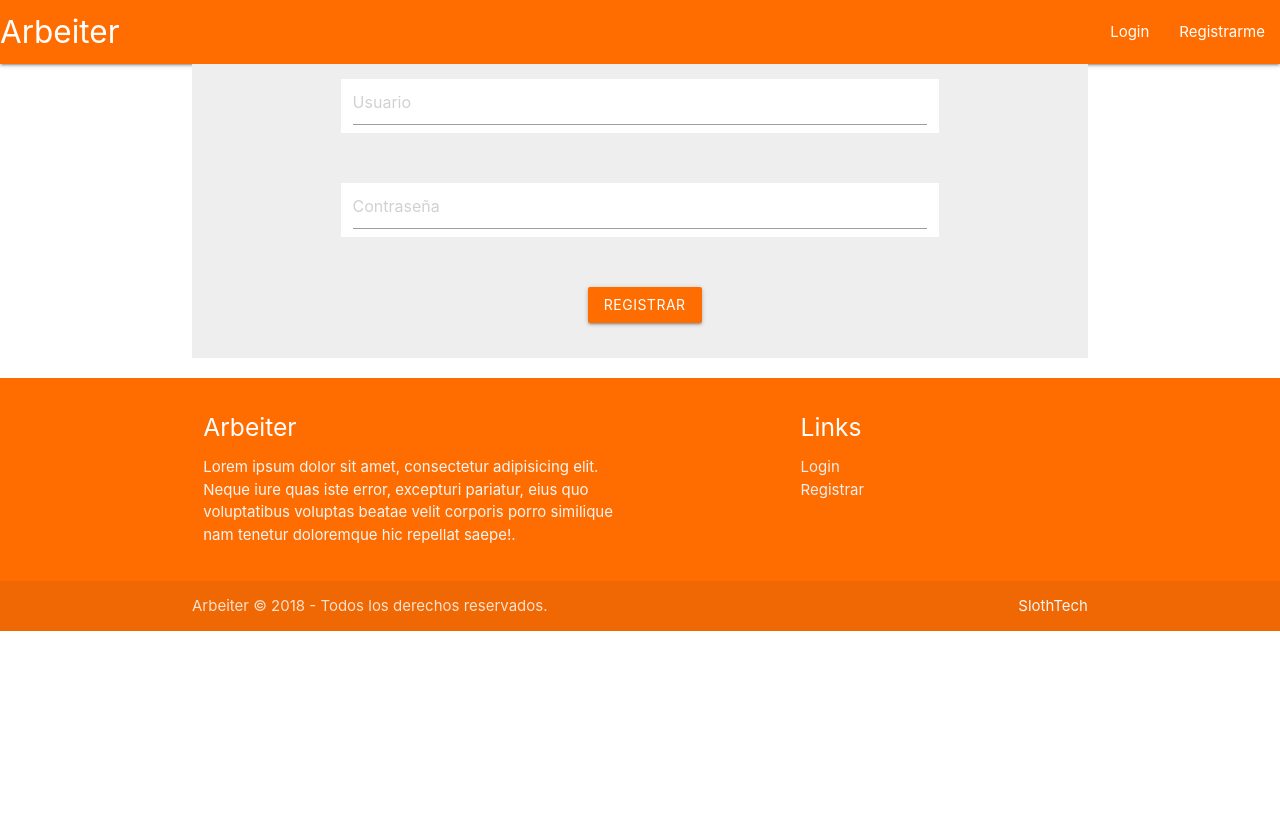
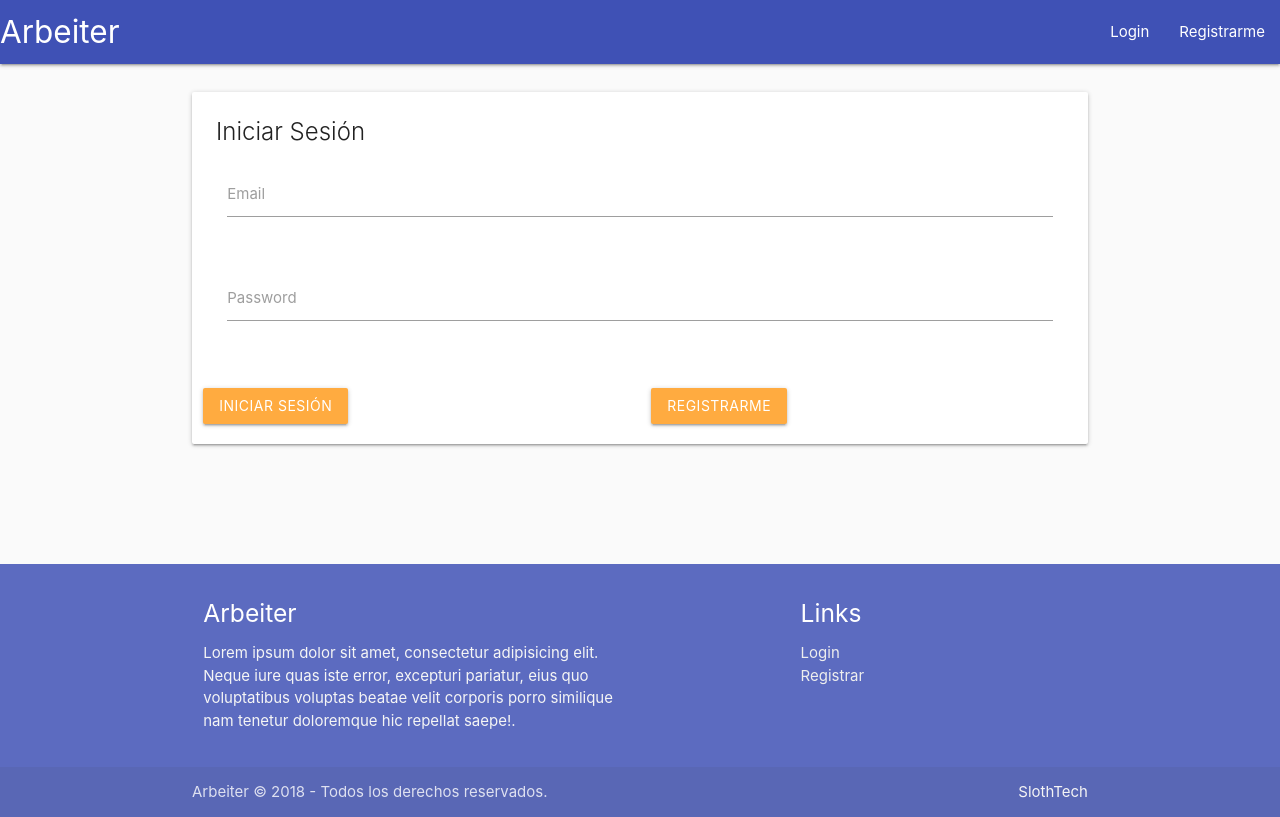
Before and after one commit to imjpfeliciano/arbeiter-client, a Vue app: page / in a window 1280 px wide. Built offline with nearby package versions, Linux system fonts and the light colour scheme.

Commit message:
refactor app

```diff
--- a/public/index.html
+++ b/public/index.html
@@ -5,6 +5,7 @@
     <meta http-equiv="X-UA-Compatible" content="IE=edge">
     <meta name="viewport" content="width=device-width,initial-scale=1.0">
     <link rel="icon" href="<%= BASE_URL %>favicon.ico">
+    <link href="https://fonts.googleapis.com/icon?family=Material+Icons" rel="stylesheet">
     <title>arbeiter-base</title>
   </head>
   <body>
--- a/src/App.vue
+++ b/src/App.vue
@@ -1,7 +1,9 @@
 <template>
   <div id="app">
     <navbar></navbar>
-    <router-view></router-view>
+    <main class="container app-body">
+      <router-view></router-view>
+    </main>
     <footer-component></footer-component>
   </div>
 </template>
@@ -9,16 +11,29 @@
 <script>
 import Navbar from './components/navbar/navbar.vue';
 import FooterComponent from './components/footer/footer.vue';
-import Dashboard from './components/dashboard/dashboard.vue';
-import Catalogo from './components/catalogo/catalogo.vue';
 
 export default {
   name: 'app',
   components: {
     Navbar,
     FooterComponent,
-    Dashboard,
-    Catalogo,
   }
 }
 </script>
+
+<style>
+#app {
+  background-color: #fafafa;
+}
+
+.app-body {
+  display: flex;
+  min-height: 60vh;
+  flex-direction: column;
+  margin-top: 20px !important;
+}
+
+main {
+  flex: 1 0 auto;
+}
+</style>
--- a/src/components/catalogo/catalogo.vue
+++ b/src/components/catalogo/catalogo.vue
@@ -1,37 +1,86 @@
 <template>
-  <div class="grey lighten-5">
-    <div class="container">
+  <div>
+    <!-- search form -->
+    <div class="row">
+      <div class="input-field col s12">
+        <i class="material-icons prefix">search</i>
+        <textarea id="icon_prefix2" class="materialize-textarea"></textarea>
+        <label for="icon_prefix2">Búsqueda</label>
+      </div>
+    </div>
 
-        <input type="text" placeholder="buscar"/>
-        <button class="btn orange accent-4">Buscar</button>
-        <h1>Catalogo</h1>
-        <div class="row">
-            <div class="col s12 m6" v-for="(item, index) in catalogos" :key="index">
-                <div class="card">
-                    <a :href="item.url"><h5>{{item.tipo}}</h5></a>
-                </div>
-            </div>
-
+    <!-- filter list -->
+    <div class="row">
+      <div class="col s12 m3" v-for="(item, index) in catalogos" :key="index">
+        <div class="card">
+          <div class="card-image">
+            <img :src="item.imageURL">
+            <span class="card-title">
+              <a :href="`/filter/${item.id}`">
+                {{item.title}}
+              </a>
+            </span>
+          </div>
         </div>
+      </div>
     </div>
   </div>
+
 </template>
 
 <script>
 export default {
   data() {
-      return {
-            catalogos: [
-                { tipo: 'Mecanico',url:'filter/mecanico' },
-                { tipo: 'Electricista',url:'filter/electricista' },
-                { tipo: 'Plomeria',url:'filter/plomeria' },
-                { tipo: 'Construccion',url:'filter/construccion' },
-            ],
-      }
+    return {
+      catalogos: [
+        {
+          title: 'Mecánico',
+          id: 'mecanico',
+          imageURL: 'https://picsum.photos/350/250',
+        },
+        {
+          title: 'Carpintero',
+          id: 'carpintero',
+          imageURL: 'https://picsum.photos/350/250',
+        },
+        {
+          title: 'Cerrajero',
+          id: 'cerrajero',
+          imageURL: 'https://picsum.photos/350/250',
+        },
+        {
+          title: 'Electricista',
+          id: 'electricista',
+          imageURL: 'https://picsum.photos/350/250',
+        },
+        {
+          title: 'Albañilería',
+          id: 'albanileria',
+          imageURL: 'https://picsum.photos/350/250',
+        },
+        {
+          title: 'Fontanero',
+          id: 'fontanero',
+          imageURL: 'https://picsum.photos/350/250',
+        },
+        {
+          title: 'Cerrajero',
+          id: 'cerrajero',
+          imageURL: 'https://picsum.photos/350/250',
+        },
+        {
+          title: 'Pintor',
+          id: 'pintor',
+          imageURL: 'https://picsum.photos/350/250',
+        },
+      ]
+    };
   }
-}
+};
 </script>
 
 <style scoped>
-
+.card-title a {
+  color: white;
+}
 </style>
--- /dev/null
+++ b/src/components/dashboard/catalogo.vue
@@ -0,0 +1,23 @@
+<template>
+  <div class="row">
+    <div class="col s12">
+      <ul class="tabs">
+        <li class="tab col s6"><a class="active" href="/dashboard/catalogo">Catalogo</a></li>
+        <li class="tab col s6"><a href="/dashboard/historial">Historial</a></li>
+      </ul>
+    </div>
+    <div class="col s12">
+      <catalogo-component />
+    </div>
+  </div>
+</template>
+
+<script>
+import CatalogoComponent from '../catalogo/catalogo.vue';
+
+export default {
+  components: {
+    CatalogoComponent,
+  }
+}
+</script>
--- a/src/components/dashboard/dashboard.vue
+++ /dev/null
@@ -1,11 +0,0 @@
-<template>
-    <div>
-        <h1>Dashboard</h1>
-    </div>
-</template>
-
-<script>
-export default {
-
-}
-</script>
--- /dev/null
+++ b/src/components/dashboard/historial.vue
@@ -0,0 +1,17 @@
+<template>
+  <div class="row">
+    <div class="col s12">
+      <ul class="tabs">
+        <li class="tab col s6"><a href="/dashboard/catalogo">Catalogo</a></li>
+        <li class="tab col s6"><a class="active" href="/dashboard/historial">Historial</a></li>
+      </ul>
+    </div>
+    <div class="col s12">Historial</div>
+  </div>
+</template>
+
+<script>
+export default {
+
+}
+</script>
--- a/src/components/footer/footer.vue
+++ b/src/components/footer/footer.vue
@@ -1,5 +1,5 @@
 <template>
-  <footer class="page-footer orange accent-4">
+  <footer class="page-footer indigo lighten-1">
     <div class="container">
       <div class="row">
         <div class="col l6 s12">
@@ -10,7 +10,7 @@
           <h5 class="white-text">Links</h5>
           <ul>
             <li><a class="grey-text text-lighten-3" href="/">Login</a></li>
-            <li><a class="grey-text text-lighten-3" href="/register">Registrar</a></li>
+            <li><a class="grey-text text-lighten-3" href="/registro">Registrar</a></li>
           </ul>
         </div>
       </div>
--- a/src/components/login/login.vue
+++ b/src/components/login/login.vue
@@ -1,30 +1,30 @@
 <template>
-	<div class="container">
-		<div class="row grey lighten-3">
-			<div class="col s12">
+	<div class="card">
+		<div class="card-content">
+			<span class="card-title">Iniciar Sesión</span>
+
 			<div class="row">
-					<div class ="col s2">
-					</div>
-					<div class="input-field col s8 white">
-						<input placeholder="Usuario" id="user" type="email" class="validate">
+				<div class="input-field col s12">
+					<input id="email" type="email" class="validate">
+					<label for="email">Email</label>
 				</div>
 			</div>
+
 			<div class="row">
-					<div class ="col s2">
-					</div>
-					<div class="input-field col s8 white">
-						<input placeholder="Contraseña" id="pass" type="password" class="validate">
-					</div>
-				</div>
-				<div class="row">
-					<div class ="col s5">
-					</div>
-					<div class="col s5">
         <div class="input-field col s12">
-							<a href="/dashboard" class="waves-effect waves-light btn orange accent-4">Registrar</a>
+          <input id="password" type="password" class="validate">
+          <label for="password">Password</label>
         </div>
       </div>
 		</div>
+
+		<!-- Action buttons -->
+		<div class="row">
+			<div class="col s6">
+				<a class="waves-effect waves-light btn orange accent-2" href="/dashboard/catalogo">Iniciar Sesión</a>
+			</div>
+			<div class="col s6">
+				<a class="waves-effect waves-light btn orange accent-2" href="/registro">Registrarme</a>
 			</div>
 		</div>
 	</div>
@@ -37,9 +37,5 @@ export default
 }
 </script>
 
-<style scoped>
-button
-{
-	background-color: #ffff8d;
-}
+<style>
 </style>
--- a/src/components/navbar/navbar.vue
+++ b/src/components/navbar/navbar.vue
@@ -1,10 +1,10 @@
 <template>
   <nav>
-    <div class="nav-wrapper orange accent-4">
-      <a href="#" class="brand-logo">Arbeiter</a>
+    <div class="nav-wrapper indigo">
+      <a href="/" class="brand-logo">Arbeiter</a>
       <ul id="nav-mobile" class="right hide-on-med-and-down">
         <li><a href="/">Login</a></li>
-        <li><a href="/register">Registrarme</a></li>
+        <li><a href="/registro">Registrarme</a></li>
       </ul>
     </div>
   </nav>
--- a/src/components/registro/registro.vue
+++ b/src/components/registro/registro.vue
@@ -1,15 +1,13 @@
 <template>
-  <div class="d-flex justify-content-center grey lighten-5">
-    <div class="container">
+	<div class="card">
+		<div class="card-content">
+			<span class="card-title">Formulario de Registro</span>
+
       <div class="row">
-    <div class="card col s12">
-      <h1>Registro</h1>
-      <div class="row">
-        <div class="input-field col s12 m12">
+        <div class="input-field col s12">
           <input id="first_name" type="text" class="validate">
           <label for="first_name">Nombre Completo</label>
         </div>
-
       </div>
 
 			<div class="row">
@@ -20,37 +18,35 @@
 			</div>
 
 			<div class="row">
-        <div class="input-field col s12 m12">
-          <input id="address" type="text" class="validate">
-          <label for="address">Direccion</label>
+        <div class="input-field col s12">
+          <input id="password" type="password" class="validate">
+          <label for="password">Password</label>
         </div>
-
       </div>
 
       <div class="row">
         <div class="input-field col s12">
-          <a href="/dashboard" class="waves-effect waves-light btn orange accent-4">Registrar</a>
+          <input id="password" type="password" class="validate">
+          <label for="password">Confirmar contraseña</label>
+        </div>
       </div>
 		</div>
 
-    </div>
+		<!-- Action buttons -->
+		<div class="row">
+			<div class="col s12">
+				<a class="waves-effect waves-light btn orange accent-2" href="/dashboard/catalogo">Registrarme</a>
 			</div>
 		</div>
 	</div>
 </template>
 
 <script>
-export default {
+export default
+{
 
 }
 </script>
 
-<style scoped>
-  .d-flex{
-    display: flex;
-    justify-content: center;
-  }
-  .row{
-    margin-bottom: 0;
-  }
+<style>
 </style>
--- a/src/router.js
+++ b/src/router.js
@@ -3,10 +3,11 @@ import Router from 'vue-router';
 
 import Registro from './components/registro/registro.vue';
 import Login from './components/login/login.vue';
-import Dashboard from './components/dashboard/dashboard.vue';
+import Catalogo from './components/dashboard/catalogo.vue';
+import Historial from './components/dashboard/historial.vue';
+
 import Filter from './components/filter/filter.vue';
 import Contact from './components/contact/contact.vue';
-import Catalogo from './components/catalogo/catalogo.vue';
 
 Vue.use(Router);
 
@@ -19,14 +20,19 @@ export default new Router({
       component: Login,
     },
     {
-      name: 'register',
-      path: '/register',
+      name: 'registro',
+      path: '/registro',
       component: Registro,
     },
     {
-      name: 'dashboard',
-      path: '/dashboard',
-      component: Dashboard,
+      name: 'catalogo',
+      path: '/dashboard/catalogo',
+      component: Catalogo,
+    },
+    {
+      name: 'historial',
+      path: '/dashboard/historial',
+      component: Historial,
     },
     {
       name: 'contact',
@@ -38,25 +44,5 @@ export default new Router({
       path: '/filter/mecanico',
       component: Filter,
     },
-    {
-      name: 'filter_electricista',
-      path: '/filter/electricista',
-      component: Filter,
-    },
-    {
-      name: 'filter_plomeria',
-      path: 'filter/plomeria',
-      component: Filter,
-    },
-    {
-      name: 'filter_construccion',
-      path: '/filter/construccion',
-      component: Filter,
-    },
-    {
-      name: 'catalogo',
-      path: '/catalogo',
-      component: Catalogo,
-    },
   ]
 })
```
Also changed, not shown: 2 other files (tests, documents, lock files or other folders). Lines whose indentation alone changed are shown as unchanged.
